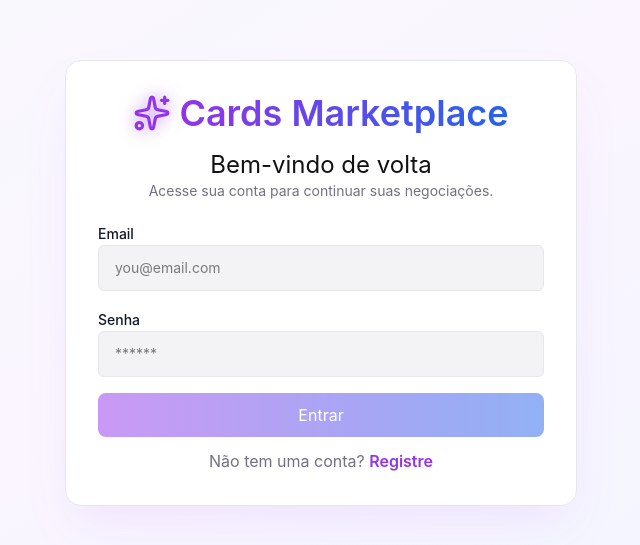
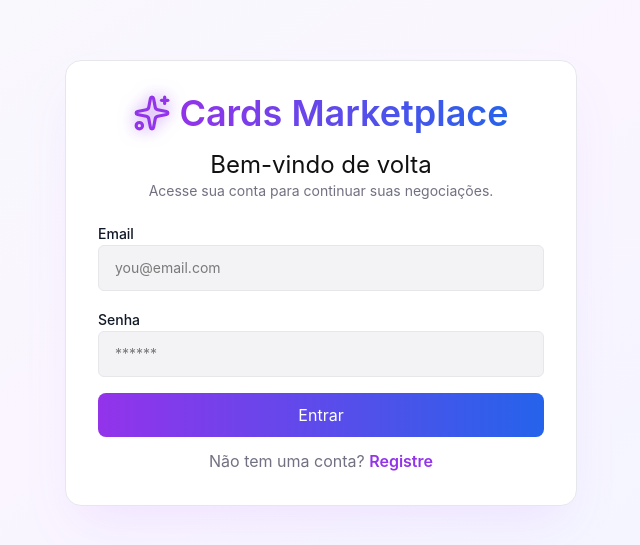
Before and after one commit to heitorl/cards-marketplace, a React (Vite) app: page /login in a window 1280 px wide. Shown: the part 117-662 px from the top of the page, without its empty margins (319-959 px from the left). Built offline with nearby package versions, Linux system fonts and the light colour scheme; no server answers.

Commit message:
feat: implement protected and public route guards with auth flow

```diff
--- a/package.json
+++ b/package.json
@@ -19,6 +19,7 @@
     "react": "^19.2.0",
     "react-dom": "^19.2.0",
     "react-hook-form": "^7.71.2",
+    "react-hot-toast": "^2.6.0",
     "react-router": "^7.13.1",
     "tailwindcss": "^4.2.1",
     "zod": "^4.3.6",
--- a/src/components/Button.tsx
+++ b/src/components/Button.tsx
@@ -1,13 +1,43 @@
 import type { ButtonHTMLAttributes } from "react"
+import { LoaderCircle } from "lucide-react"
 
-type ButtonProps = ButtonHTMLAttributes<HTMLButtonElement>
+type ButtonProps = ButtonHTMLAttributes<HTMLButtonElement> & {
+  isLoading?: boolean
+}
 
-export const Button = ({ children, ...props }: ButtonProps) => {
+export const Button = ({
+  children,
+  isLoading = false,
+  disabled,
+  ...props
+}: ButtonProps) => {
   return (
     <button
       {...props}
-      className="bg-button-gradient w-full rounded-lg flex items-center justify-center py-2.5 px-4  cursor-pointer text-white opacity-50"
+      disabled={isLoading || disabled}
+      className={`
+        bg-button-gradient
+        w-full
+        rounded-lg
+        flex
+        items-center
+        justify-center
+        gap-2
+        py-2.5
+        px-4
+        text-white
+        cursor-pointer
+        transition
+        ${
+          isLoading || disabled
+            ? "opacity-60 cursor-not-allowed"
+            : "hover:opacity-90"
+        }
+      `}
     >
+      {isLoading && (
+        <LoaderCircle className="h-4 w-4 animate-spin text-white" />
+      )}
       {children}
     </button>
   )
--- a/src/hooks/use-login.tsx
+++ b/src/hooks/use-login.tsx
@@ -2,11 +2,21 @@ import { useMutation } from "@tanstack/react-query"
 import { useAuthStore } from "../store/auth-store"
 import type { LoginRequestData, LoginResponse } from "../types/auth-types"
 import { api } from "../api"
+import { useNavigate } from "react-router"
+import toast from "react-hot-toast"
+import type { AxiosError } from "axios"
+
+type ApiError = {
+  statusCode: number
+  error: string
+  message: string
+}
 
 export const useLogin = () => {
   const setAuth = useAuthStore((state) => state.setAuth)
+  const navigate = useNavigate()
 
-  return useMutation<LoginResponse, Error, LoginRequestData>({
+  return useMutation<LoginResponse, AxiosError<ApiError>, LoginRequestData>({
     mutationFn: async (data) => {
       const response = await api.post<LoginResponse>("/login", data)
       return response.data
@@ -14,6 +24,17 @@ export const useLogin = () => {
 
     onSuccess: (data) => {
       setAuth(data.user, data.token)
+
+      toast.success("Login realizado com sucesso 🎉")
+
+      navigate("/dashboard", { replace: true })
+    },
+
+    onError: (error) => {
+      const message =
+        error?.response?.data?.message || "Email ou senha inválidos"
+
+      toast.error(message)
     },
   })
 }
--- /dev/null
+++ b/src/hooks/use-register.tsx
@@ -0,0 +1,50 @@
+import { useMutation } from "@tanstack/react-query"
+import { AxiosError } from "axios"
+import { useNavigate } from "react-router"
+import toast from "react-hot-toast"
+
+import { api } from "../api"
+
+type RegisterRequestData = {
+  name: string
+  email: string
+  password: string
+}
+
+type RegisterResponse = {
+  userId: string
+}
+
+type ApiError = {
+  statusCode: number
+  message: string
+  error: string
+}
+
+export const useRegister = () => {
+  const navigate = useNavigate()
+
+  return useMutation<
+    RegisterResponse,
+    AxiosError<ApiError>,
+    RegisterRequestData
+  >({
+    mutationFn: async (data) => {
+      const response = await api.post<RegisterResponse>("/register", data)
+
+      return response.data
+    },
+
+    onSuccess: () => {
+      toast.success("Conta criada com sucesso")
+
+      navigate("/login", { replace: true })
+    },
+
+    onError: (error) => {
+      const message = error.response?.data?.message || "Erro ao criar conta"
+
+      toast.error(message)
+    },
+  })
+}
--- a/src/main.tsx
+++ b/src/main.tsx
@@ -3,6 +3,7 @@ import { createRoot } from "react-dom/client"
 import "./index.css"
 import App from "./App.tsx"
 import { QueryClient, QueryClientProvider } from "@tanstack/react-query"
+import { Toaster } from "react-hot-toast"
 
 const queryClient = new QueryClient()
 
@@ -10,6 +11,39 @@ createRoot(document.getElementById("root")!).render(
   <StrictMode>
     <QueryClientProvider client={queryClient}>
       <App />
+      <Toaster
+        position="bottom-right"
+        toastOptions={{
+          duration: 4000,
+          style: {
+            borderRadius: "12px",
+            padding: "18px",
+            fontSize: "14px",
+          },
+
+          success: {
+            style: {
+              background: "#16a34a",
+              color: "#fff",
+            },
+            iconTheme: {
+              primary: "#fff",
+              secondary: "#16a34a",
+            },
+          },
+
+          error: {
+            style: {
+              background: "#dc2626",
+              color: "#fff",
+            },
+            iconTheme: {
+              primary: "#fff",
+              secondary: "#dc2626",
+            },
+          },
+        }}
+      />
     </QueryClientProvider>
   </StrictMode>
 )
--- a/src/pages/login.tsx
+++ b/src/pages/login.tsx
@@ -8,7 +8,7 @@ import { zodResolver } from "@hookform/resolvers/zod"
 import { useLogin } from "../hooks/use-login"
 
 const Login = () => {
-  const { mutateAsync } = useLogin()
+  const { mutateAsync, isPending } = useLogin()
 
   const {
     register,
@@ -51,7 +51,9 @@ const Login = () => {
           variant={errors.password ? "error" : "default"}
         />
 
-        <Button type="submit">Entrar</Button>
+        <Button type="submit" disabled={isPending} isLoading={isPending}>
+          {isPending ? "Entrando..." : "Entrar"}
+        </Button>
       </form>
       <span className="text-center text-muted-foreground">
         Não tem uma conta?{" "}
--- a/src/pages/register.tsx
+++ b/src/pages/register.tsx
@@ -5,8 +5,10 @@ import { Link } from "react-router"
 import { useForm } from "react-hook-form"
 import { registerSchema, type RegisterFormData } from "../schemas/auth-schemas"
 import { zodResolver } from "@hookform/resolvers/zod"
+import { useRegister } from "../hooks/use-register"
 
 const Register = () => {
+  const { mutateAsync, isPending } = useRegister()
   const {
     register,
     handleSubmit,
@@ -16,7 +18,11 @@ const Register = () => {
   })
 
   const onSubmit = async (data: RegisterFormData) => {
-    console.log(data)
+    await mutateAsync({
+      name: data.name,
+      email: data.email,
+      password: data.password,
+    })
   }
 
   return (
@@ -63,7 +69,9 @@ const Register = () => {
           errorMessage={errors.confirmPassword?.message}
           variant={errors.confirmPassword ? "error" : "default"}
         />
-        <Button type="submit">Criar conta</Button>
+        <Button type="submit" disabled={isPending} isLoading={isPending}>
+          {isPending ? "Criando..." : "Criar conta"}
+        </Button>
       </form>
 
       <span className="text-center text-muted-foreground">
--- a/src/routes/app-routes.tsx
+++ b/src/routes/app-routes.tsx
@@ -2,14 +2,22 @@ import { Navigate, Route, Routes } from "react-router"
 import { AuthLayout } from "../layouts/auth-layout"
 import Login from "../pages/login"
 import Register from "../pages/register"
+import { ProtectedRoutes, PublicRoutes } from "./route"
+import Dashboard from "../pages/dashboard"
 
 export const AppRoutes = () => {
   return (
     <Routes>
       <Route path="/" element={<Navigate to="/login" replace />} />
-      <Route element={<AuthLayout />}>
-        <Route path="/login" element={<Login />} />
-        <Route path="/register" element={<Register />} />
+      <Route element={<PublicRoutes />}>
+        <Route element={<AuthLayout />}>
+          <Route path="/login" element={<Login />} />
+          <Route path="/register" element={<Register />} />
+        </Route>
+      </Route>
+
+      <Route element={<ProtectedRoutes />}>
+        <Route path="/dashboard" element={<Dashboard />} />
       </Route>
     </Routes>
   )
--- /dev/null
+++ b/src/routes/route.tsx
@@ -0,0 +1,14 @@
+import { Navigate, Outlet } from "react-router"
+import { useAuthStore } from "../store/auth-store"
+
+export const ProtectedRoutes = () => {
+  const token = useAuthStore((state) => state.token)
+
+  return token ? <Outlet /> : <Navigate to="/login" replace />
+}
+
+export const PublicRoutes = () => {
+  const token = useAuthStore((state) => state.token)
+
+  return !token ? <Outlet /> : <Navigate to="/dashboard" replace />
+}
--- a/src/store/auth-store.ts
+++ b/src/store/auth-store.ts
@@ -1,30 +1,34 @@
 import { create } from "zustand"
 import type { User } from "../types/auth-types"
+import { persist } from "zustand/middleware"
 
 type AuthStore = {
   user: User | null
   token: string | null
-  isAuthenticated: boolean
   setAuth: (user: User, token: string) => void
   signOut: () => void
 }
 
-export const useAuthStore = create<AuthStore>((set) => ({
+export const useAuthStore = create<AuthStore>()(
+  persist(
+    (set) => ({
       user: null,
       token: null,
-  isAuthenticated: false,
 
       setAuth: (user, token) =>
         set({
           user,
           token,
-      isAuthenticated: true,
         }),
 
       signOut: () =>
         set({
           user: null,
           token: null,
-      isAuthenticated: false,
         }),
-}))
+    }),
+    {
+      name: "auth-storage",
+    }
+  )
+)
```
Also changed, not shown: 1 other file (tests, documents, lock files or other folders). Lines whose indentation alone changed are shown as unchanged.
